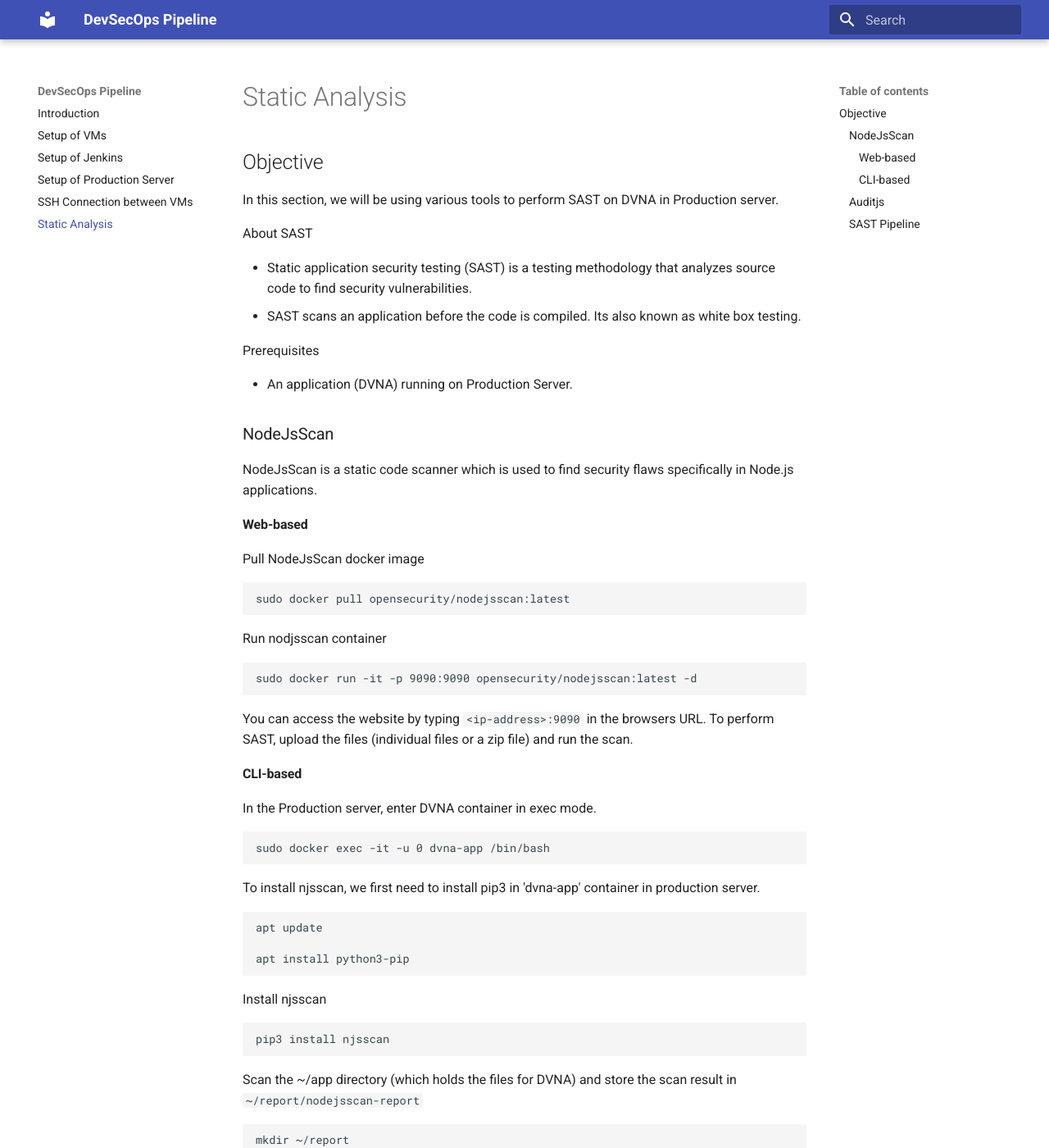
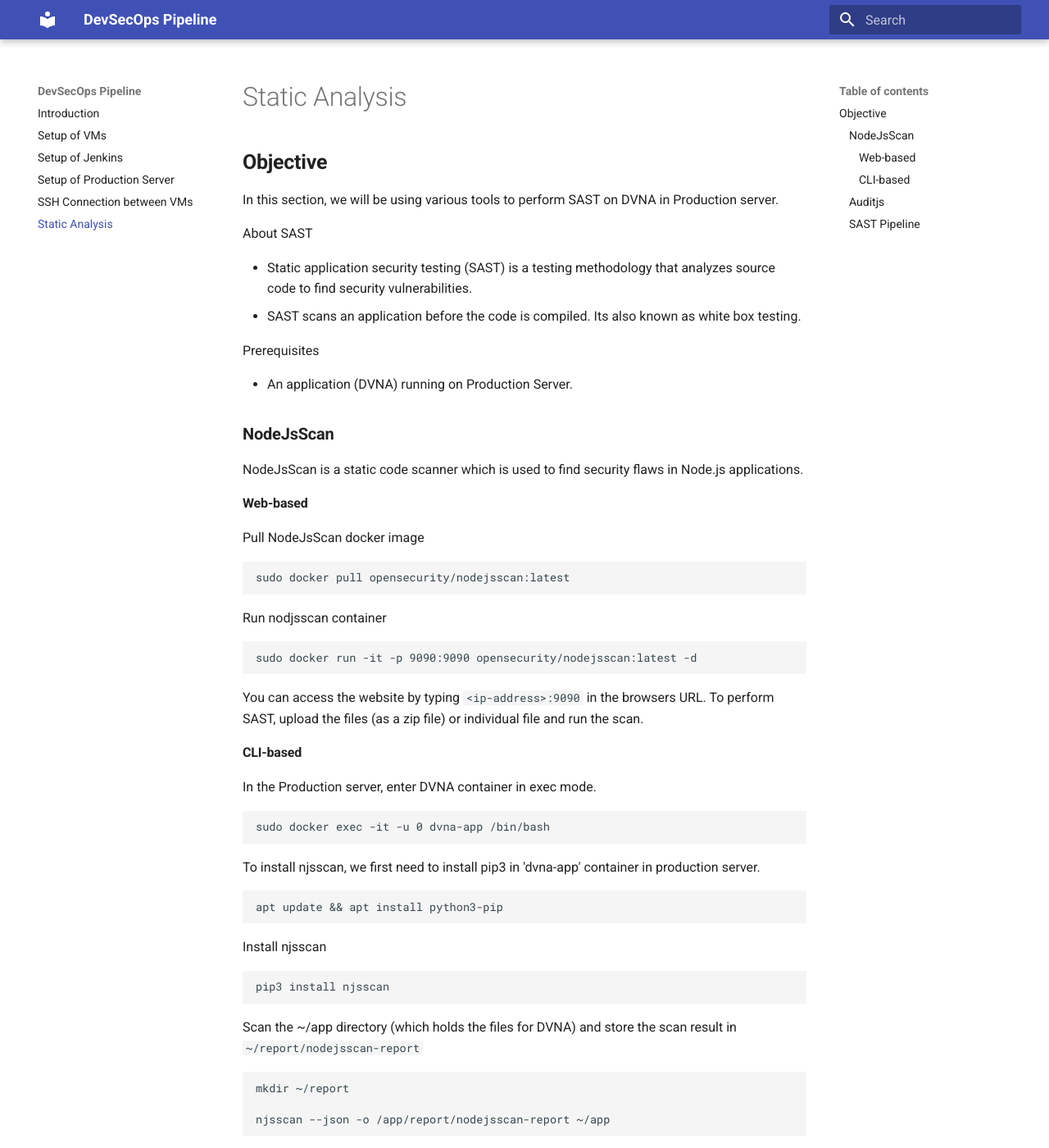
Before and after one commit to tariqahmed1912/internship-kloudle, an MkDocs documentation site: the page built from docs/static_analysis.md, in a window 1280 px wide and 1400 px high. Shown: the whole window at 82% size. Built offline with MkDocs 1.6.1 and Material for MkDocs 9.7.7, drawn with Linux system fonts in a browser that asks for light colours.

Commit message:
Commit changes

````diff
--- a/docs/static_analysis.md
+++ b/docs/static_analysis.md
@@ -1,4 +1,4 @@
-## Objective
+## **Objective**
 
 In this section, we will be using various tools to perform SAST on DVNA in Production server.
 
@@ -11,9 +11,9 @@ Prerequisites
 
 -   An application (DVNA) running on Production Server.
 
-### NodeJsScan
+### **NodeJsScan**
 
-NodeJsScan is a static code scanner which is used to find security flaws specifically in Node.js applications.
+NodeJsScan is a static code scanner which is used to find security flaws in Node.js applications.
 
 #### Web-based
 
@@ -29,7 +29,7 @@ Run nodjsscan container
 sudo docker run -it -p 9090:9090 opensecurity/nodejsscan:latest -d
 ```
 
-You can access the website by typing `<ip-address>:9090` in the browsers URL. To perform SAST, upload the files (individual files or a zip file) and run the scan.
+You can access the website by typing `<ip-address>:9090` in the browsers URL. To perform SAST, upload the files (as a zip file) or individual file and run the scan.
 
 #### CLI-based
 
@@ -42,9 +42,7 @@ sudo docker exec -it -u 0 dvna-app /bin/bash
 To install njsscan, we first need to install pip3 in 'dvna-app' container in production server.
 
 ```bash
-apt update
-
-apt install python3-pip
+apt update && apt install python3-pip
 ```
 
 Install njsscan
@@ -61,7 +59,7 @@ mkdir ~/report
 njsscan --json -o /app/report/nodejsscan-report ~/app
 ```
 
-### Auditjs
+### **Auditjs**
 
 In the Production server, enter DVNA container in exec mode.
 
@@ -91,14 +89,15 @@ cd ~/app
 auditjs ossi > ~/report/auditjs-report
 ```
 
- If your NodeJs project is very large, you might face rate-limit issues. To solve this issue, create a free account at OSS Index and run the scan with your accounts <username> and <API-token>.
- **Note**: You can find the API-token in the User settings of the OSSI Index website.
+If your NodeJs project is very large, you might face rate-limit issues. To solve this issue, create a free account
+at OSS Index and run the scan with your accounts <username> and <API-token>.
+**Note**: You can find the API-token in the User settings of the OSSI Index website.
 
 ```bash
 auditjs ossi --username <USERNAME> --token <AUTH-TOKEN> > ~/report/auditjs-report
 ```
 
-### SAST Pipeline
+### **SAST Pipeline**
 
 The static analysis is done by copying the DVNA code in Production server to Jenkins server, and then running multiple static analysis scans.
 
````
Also changed, not shown: site/search/search_index.json, site/static_analysis/index.html, 1 other file.
